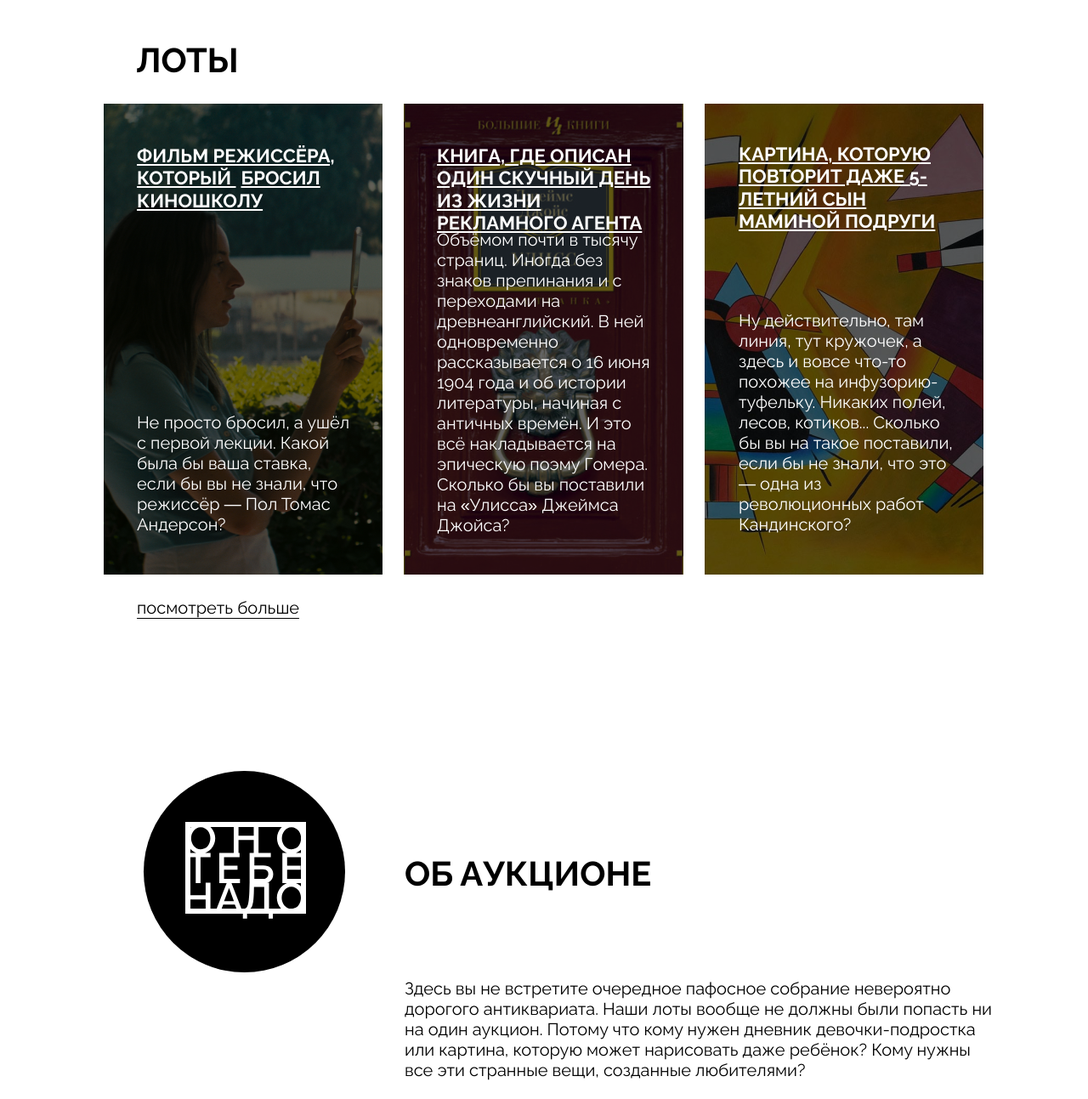
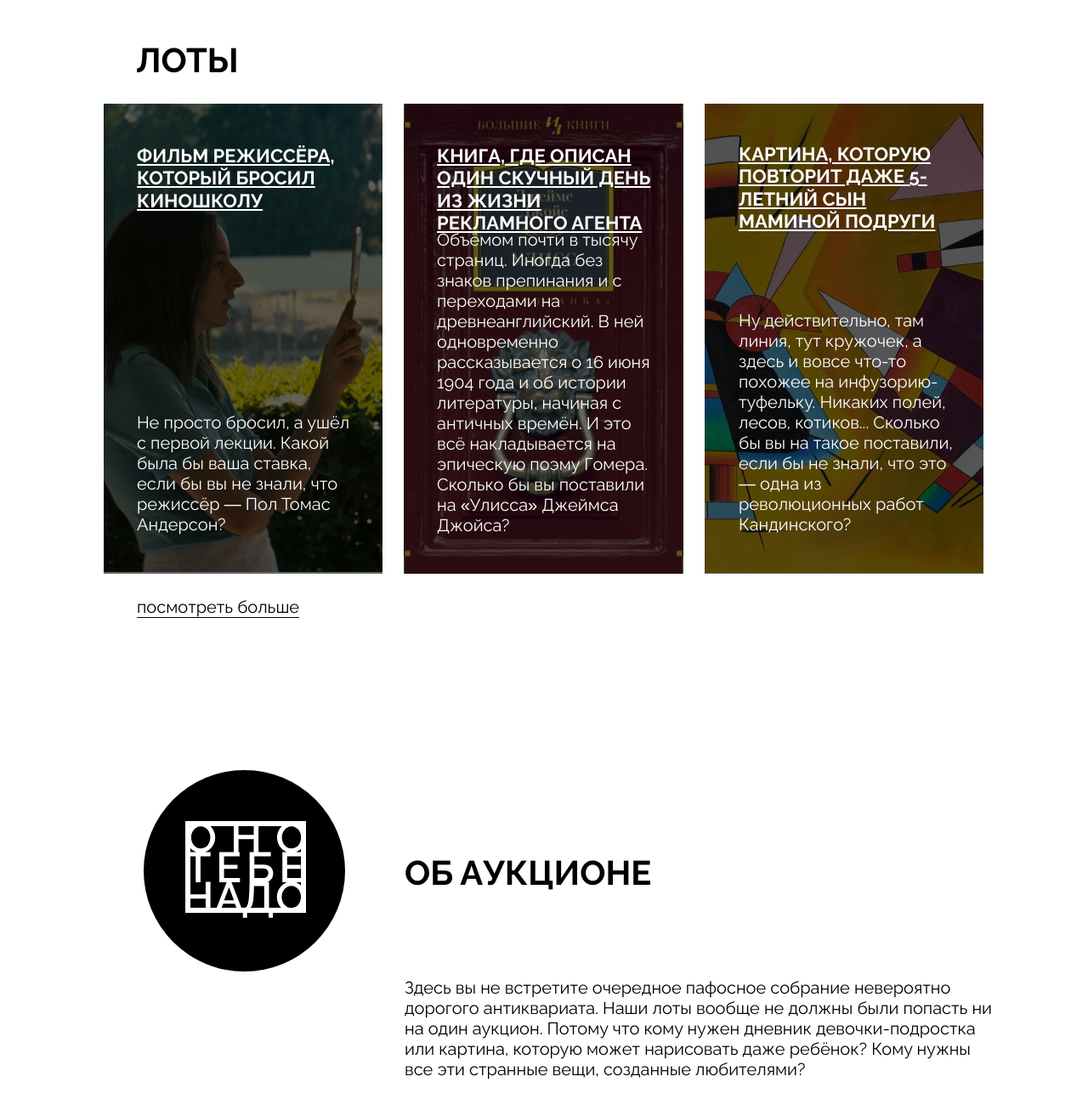
Before and after one commit to Saitnbone/ono-tebe-nado, a plain HTML site: page index.html in a window 1280 px wide. Shown: the part 1160-2453 px from the top of the page at 85% size. Drawn offline with Linux system fonts and the light colour scheme.

Commit message:
Исправление стилей и разметки

```diff
--- a/index.html
+++ b/index.html
@@ -60,7 +60,7 @@
           <p class="cover__description-text">
             Аукцион вещей, в которые никто не верил
           </p>
-          <button class="bet-button">Сделать ставку</button>
+          <button class="bet-button" type="button">Сделать ставку</button>
         </div>
       </section>
       <section class="lots content-section">
@@ -70,10 +70,9 @@
             <a href="#0" class="card-link">
               <div class="overlay"></div>
               <article class="card card_type_film">
-                <h2 class="card__title">
-                  Фильм режиссёра, который
-                  <span class="word">бросил</span> киношколу
-                </h2>
+                <h3 class="card__title">
+                  Фильм режиссёра, который бросил киношколу
+                </h3>
                 <p class="card__text">
                   Не просто бросил, а ушёл с первой лекции. Какой была бы ваша
                   ставка, если бы вы не знали, что режиссёр — Пол Томас
@@ -86,9 +85,9 @@
             <a href="#0" class="card-link">
               <div class="overlay"></div>
               <article class="card card_type_book">
-                <h2 class="card__title">
+                <h3 class="card__title">
                   Книга, где описан один скучный день из жизни рекламного агента
-                </h2>
+                </h3>
                 <p class="card__text">
                   Объёмом почти в тысячу страниц. Иногда без знаков препинания и
                   с переходами на древнеанглийский. В ней одновременно
@@ -104,9 +103,9 @@
             <a href="#0" class="card-link">
               <div class="overlay"></div>
               <article class="card card_type_picture">
-                <h2 class="card__title">
+                <h3 class="card__title">
                   Картина, которую повторит даже 5-летний сын маминой подруги
-                </h2>
+                </h3>
                 <p class="card__text">
                   Ну действительно, там линия, тут кружочек, а здесь и вовсе
                   что-то похожее на инфузорию-туфельку. Никаких полей, лесов,
@@ -120,14 +119,14 @@
         <a href="#0" class="lots__look-more-link">посмотреть больше</a>
       </section>
       <section class="about content-section">
-        <section class="about__logo">
+        <div class="about__logo">
           <img
             class="about__logo-image"
             src="./images/logo-white.svg"
             alt="Логотип сайта на черном фоне"
           />
-        </section>
-        <section class="about__column">
+        </div>
+        <div class="about__column">
           <h2 class="about__title">Об аукционе</h2>
           <div class="about__text">
             <p>
@@ -147,7 +146,7 @@
               лоты стали культовыми.
             </p>
           </div>
-        </section>
+        </div>
       </section>
     </main>
     <footer class="footer content-section">
--- a/styles/style.css
+++ b/styles/style.css
@@ -73,7 +73,7 @@
 
 /* Стили для секции cover */
 .cover {
-  height: 743px;
+  min-height: 743px;
   position: relative;
   display: flex;
   flex-direction: column;
@@ -87,6 +87,8 @@
 
 .overlay {
   position: absolute;
+  top: 0;
+  left: 0;
   width: 100%;
   height: 100%;
   z-index: 1;
@@ -221,11 +223,6 @@
   background-size: cover;
 }
 
-.word {
-  position: relative;
-  left: 6px;
-}
-
 .card_type_book {
   padding: 48px 36px 39px 39px;
   background-image: url("../images/card-lot-02.jpg");
@@ -239,7 +236,7 @@
 }
 
 .card_type_picture {
-  padding: 46px 34px 39px 40px;
+  padding: 46px 34px 45px 40px;
   gap: 91px;
   background-image: url("../images/card-lot-03.jpg");
   background-repeat: no-repeat;
@@ -253,7 +250,6 @@
 
 .card {
   display: flex;
-  height: 554px;
   flex-wrap: wrap;
   flex-direction: column;
   color: white;
```
